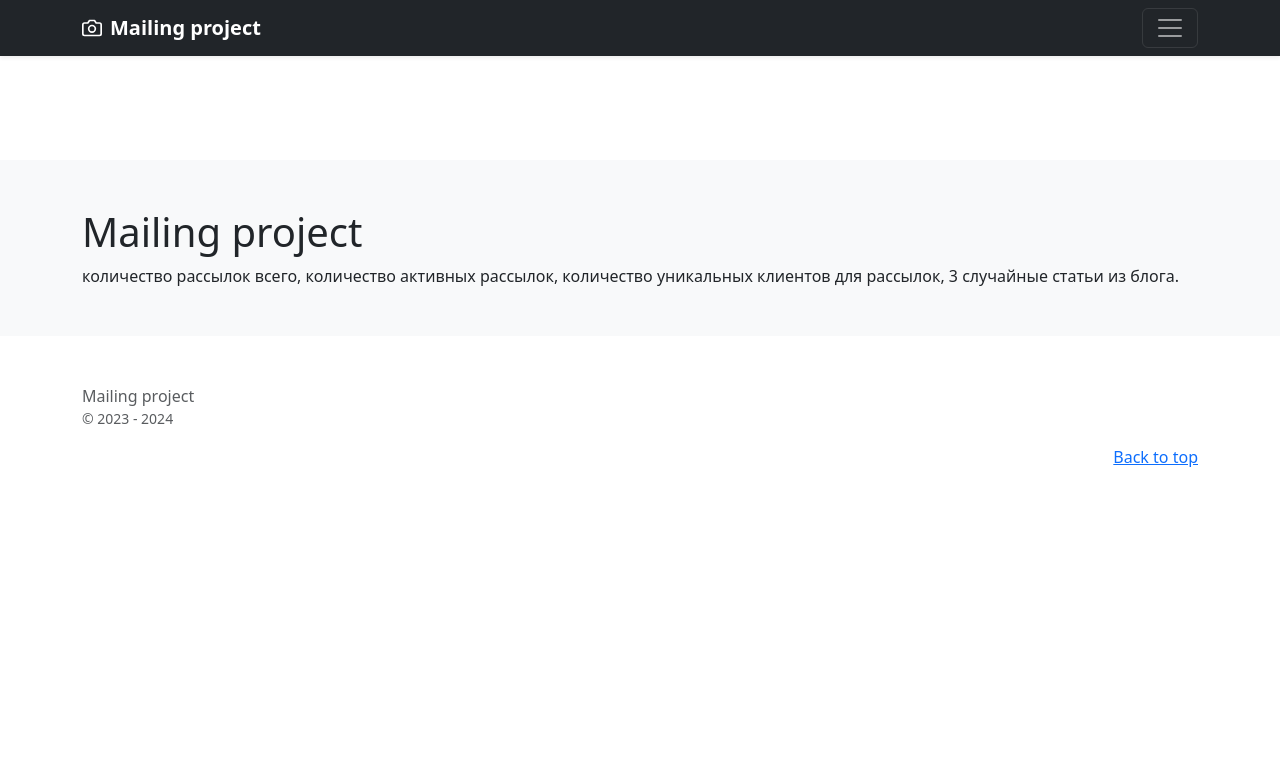
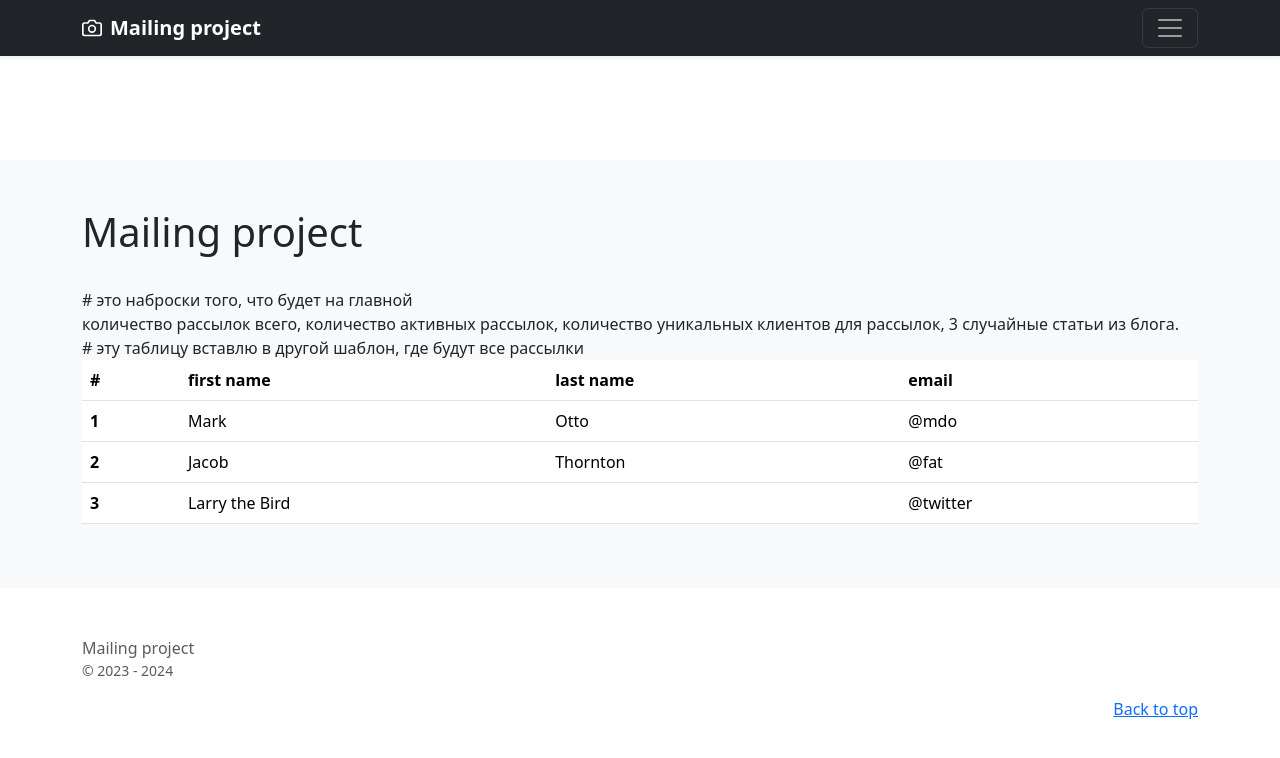
Before and after one commit to skysaika/cwdjango, a Django app: template mailing/templates/mailing/index.html in a window 1280 px wide. Shown: the top 758 px of the page. Run offline with Django 4.2, Linux system fonts and the light colour scheme; the template is opened without the code that fills it, so the values that code supplies are empty; some libraries are stand-ins or nearby versions.

Commit message:
just some change: base.html,index.html, urls.py

```diff
--- a/mailing/templates/mailing/base.html
+++ b/mailing/templates/mailing/base.html
@@ -180,7 +180,7 @@
             {% block content %}
                 {% block navigation %}
                 {% endblock %}
-                <!-- уникальный контент других шаблонов -->
+                <!-- карточка клиента в подшаблоне mailing/includes/inc_client_card.html-->
             {% endblock %}
         </div>
     </div>
--- a/mailing/templates/mailing/index.html
+++ b/mailing/templates/mailing/index.html
@@ -3,8 +3,43 @@
 
 {% block content %}
     <h1>Mailing project</h1>
+    <br> # это наброски того, что будет на главной
+    <br>
     количество рассылок всего,
     количество активных рассылок,
     количество уникальных клиентов для рассылок,
     3 случайные статьи из блога.
+
+    <br>
+    # эту таблицу вставлю в другой шаблон, где будут все рассылки
+    <table class="table">
+  <thead>
+    <tr>
+      <th scope="col">#</th>
+      <th scope="col">first name</th>
+      <th scope="col">last name</th>
+      <th scope="col">email</th>
+    </tr>
+  </thead>
+  <tbody>
+    <tr>
+      <th scope="row">1</th>
+      <td>Mark</td>
+      <td>Otto</td>
+      <td>@mdo</td>
+    </tr>
+    <tr>
+      <th scope="row">2</th>
+      <td>Jacob</td>
+      <td>Thornton</td>
+      <td>@fat</td>
+    </tr>
+    <tr>
+      <th scope="row">3</th>
+      <td colspan="2">Larry the Bird</td>
+      <td>@twitter</td>
+    </tr>
+  </tbody>
+</table>
+
 {% endblock %}
--- a/mailing/urls.py
+++ b/mailing/urls.py
@@ -1,7 +1,7 @@
 from django.urls import path
 
 from mailing.apps import MailingConfig
-from mailing.views import IndexView, contact, ClientCreateView, ClientListView, ClientDetailView
+from mailing.views import IndexView, contact, ClientCreateView, ClientListView, ClientDetailView, ClientUpdateView
 
 app_name = MailingConfig.name
 
@@ -9,6 +9,7 @@ urlpatterns = [
     path('', IndexView.as_view(), name='index'),  # главная страница
 
     path('create_client/', ClientCreateView.as_view(), name='create_client'),  # создание клиента
+    path('client_edit/<int:pk>/', ClientUpdateView.as_view(), name='client_edit'),  # редактирование клиента
     path('client_list/', ClientListView.as_view(), name='client_list'),  # список клиентов
     path('client_detail/<int:pk>/', ClientDetailView.as_view(), name='client_detail'),  # просмотр клиента
 
```
